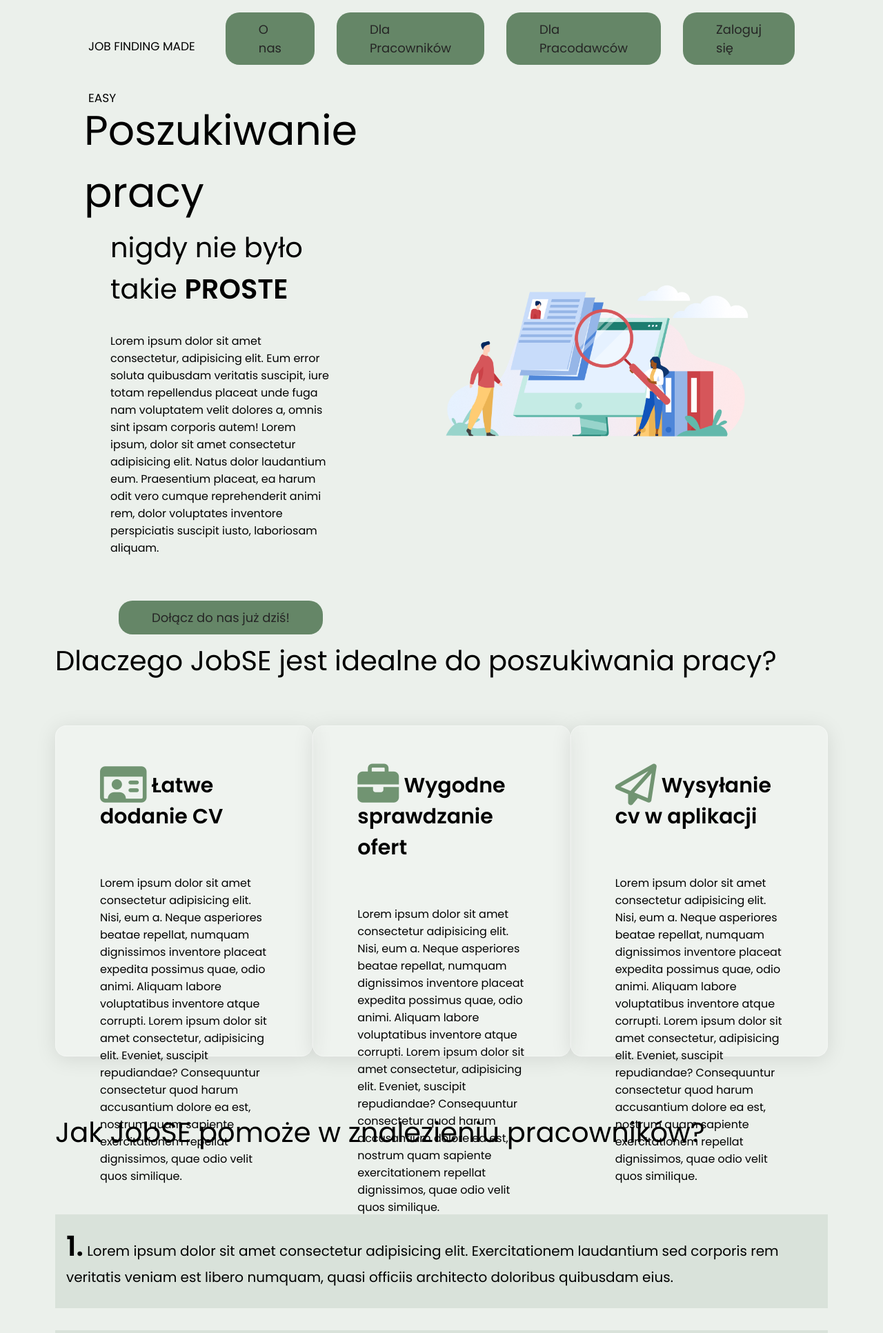
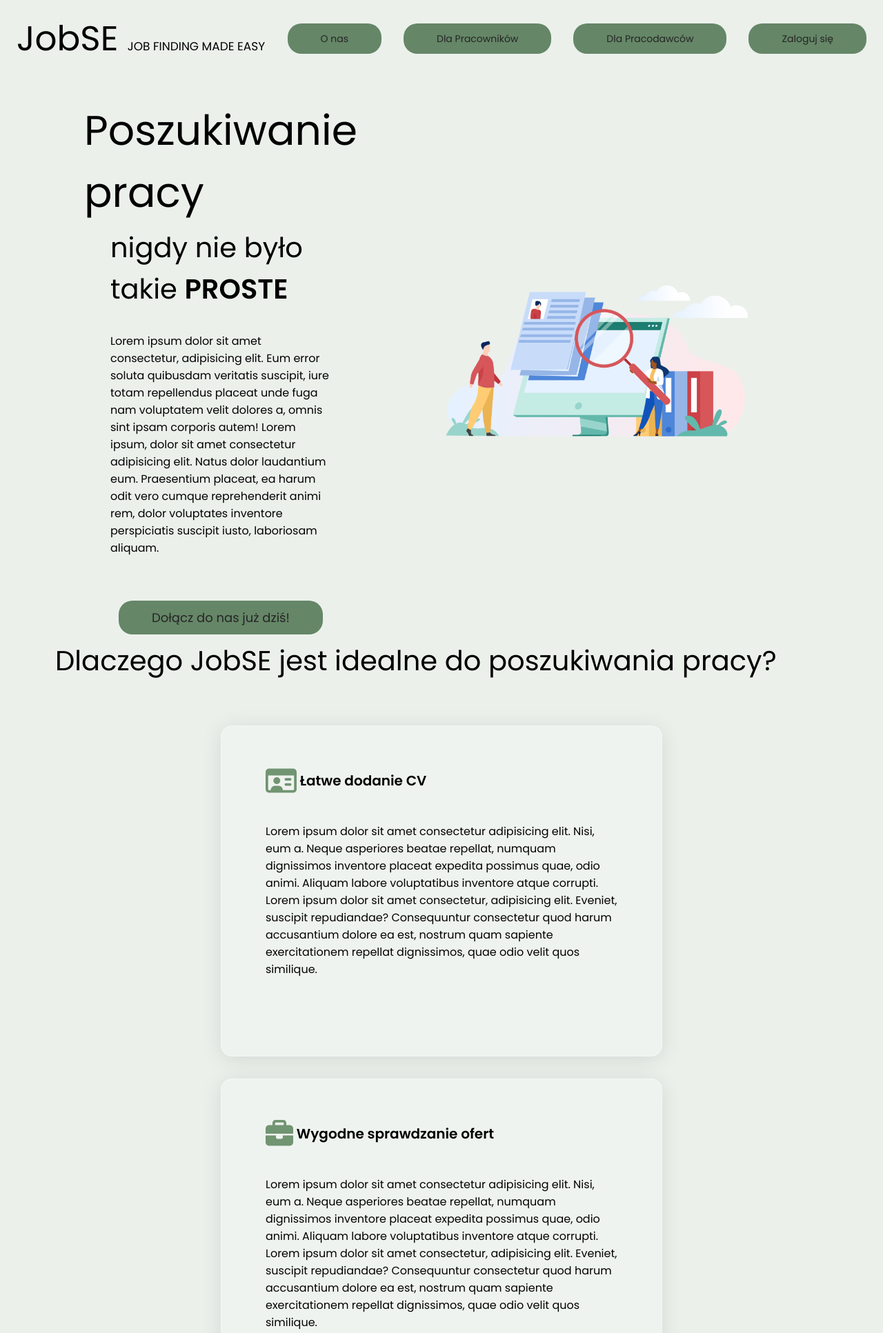
Before and after one commit to Siwek9/job-search-website, a PHP site: page / in a window 1280 px wide. Shown: the top 1933 px of the page at 69% size. Run offline with PHP 8.4, Linux system fonts and the light colour scheme.

Commit message:
Responsywność na ekrany od 1300px w górę

```diff
--- a/assets/styles/start_page.css
+++ b/assets/styles/start_page.css
@@ -208,3 +208,42 @@ footer{
     height: 10rem;
     background: #252525;
 }
+
+@media (max-width: 2100px) {
+	.card{
+        font: 600 20px Poppins;
+        width: 30rem;
+        height: 40rem;
+    }
+
+    .card span{
+        font: 600 12px Poppins;
+    }
+}
+
+@media (max-width: 1600px) {
+	#cards{
+        flex-wrap: wrap;
+    }
+
+    .card{
+        font: 600 20px Poppins;
+        width: 40rem;
+        height: 30rem;
+        margin-bottom: 2rem;
+    }
+
+    .card span{
+        font: 600 12px Poppins;
+    }
+
+    nav{
+        padding: 1rem 1.5rem;
+    }
+
+    nav a{
+        padding: 0.7rem 3rem;
+        font: 14px Poppins;
+        border-radius: 20px;
+    }
+}
```
